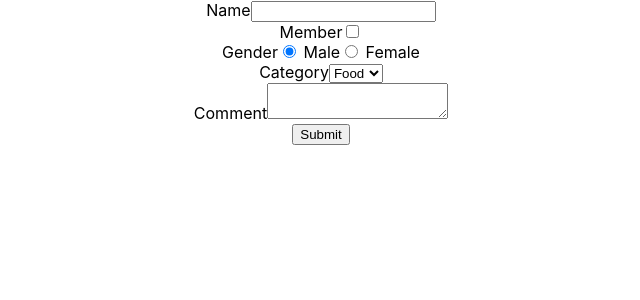
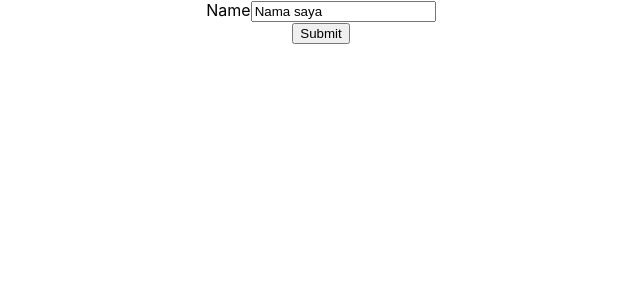
Before and after one commit to azizramdan/belajar-reactjs, a React (Create React App) app: page / in a window 1280 px wide. Shown: the top 300 px of the page, without its empty margins (319-959 px from the left). Built offline with nearby package versions, Linux system fonts and the light colour scheme.

Commit message:
form dengan component input text

```diff
--- a/src/App.js
+++ b/src/App.js
@@ -1,11 +1,11 @@
 import React from 'react';
 import './App.css';
-import ControlledForm from './ControlledForm';
+import FormInput from './FormInput';
 
 function App() {
   return (
     <div className="App">
-      <ControlledForm />
+      <FormInput />
     </div>
   );
 }
--- /dev/null
+++ b/src/FormInput.js
@@ -0,0 +1,19 @@
+import React, { useState } from 'react'
+import InputText from './InputText';
+
+export default function FormInput() {
+  const [name, setName] = useState('Nama saya')
+
+  const handleSubmit = (e) => {
+    e.preventDefault()
+
+    console.log({name});
+  }
+
+  return (
+    <form onSubmit={handleSubmit}>
+      <InputText label='Name' value={name} onChange={(e) => setName(e.target.value)} />
+      <button type='submit'>Submit</button>
+    </form>
+  )
+}
--- /dev/null
+++ b/src/InputText.js
@@ -0,0 +1,10 @@
+import React from 'react'
+
+export default function InputText({label, value, onChange}) {
+  return (
+    <div>
+      <label>{label}</label>
+      <input type='text' value={value} onChange={onChange} />
+    </div>
+  )
+}
```
